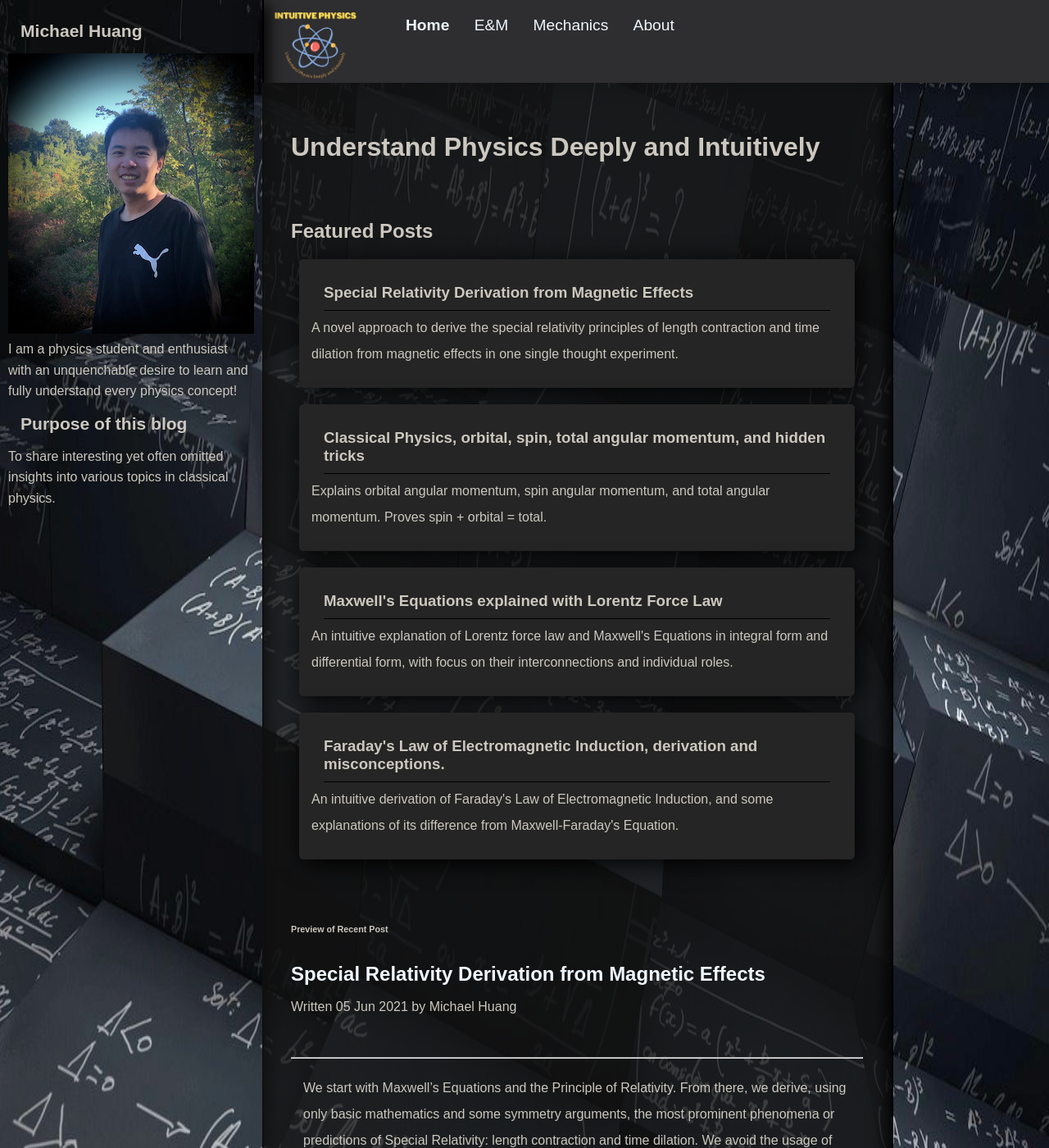
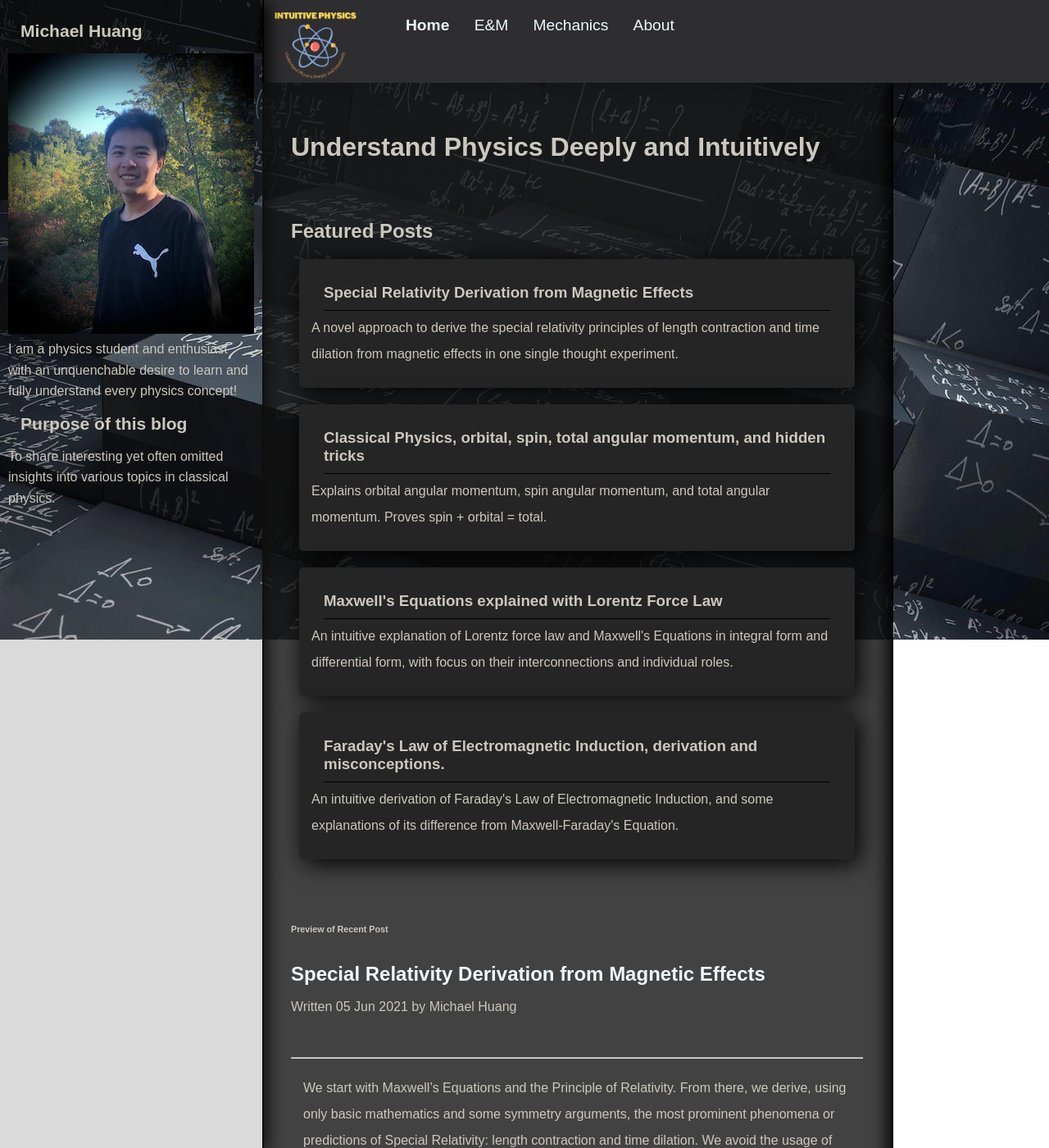
Before and after one commit to IntuitivePhysics/IntuitivePhysics, a Jekyll site: the page built from index.html, in a window 1280 px wide and 1400 px high. Shown: the whole window at 82% size. Built offline with Jekyll 4.4.1, drawn with Linux system fonts in a browser that asks for light colours; formulas are drawn with MathJax 3.

Commit message:
update bg image

```diff
--- a/_sass/main.scss
+++ b/_sass/main.scss
@@ -19,8 +19,8 @@ body .bgimage {
     position: fixed;
     top: 0;
     left: 0;
-    height: 100%;
-    width: 100%;
+    height: auto;
+    width: auto;
     z-index: -1;
 }
 
```
